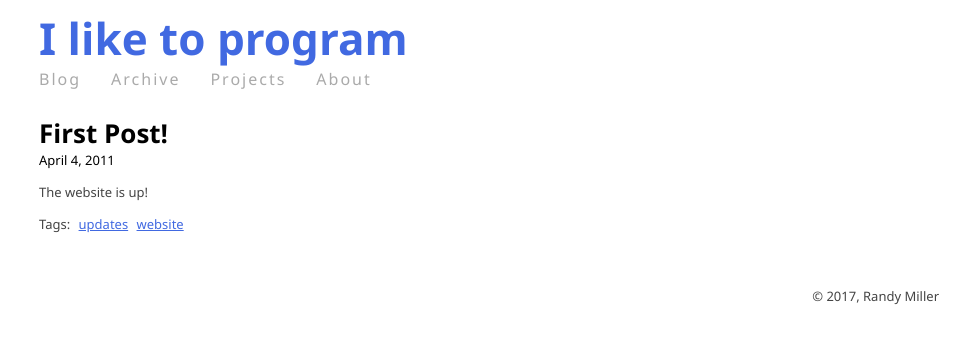
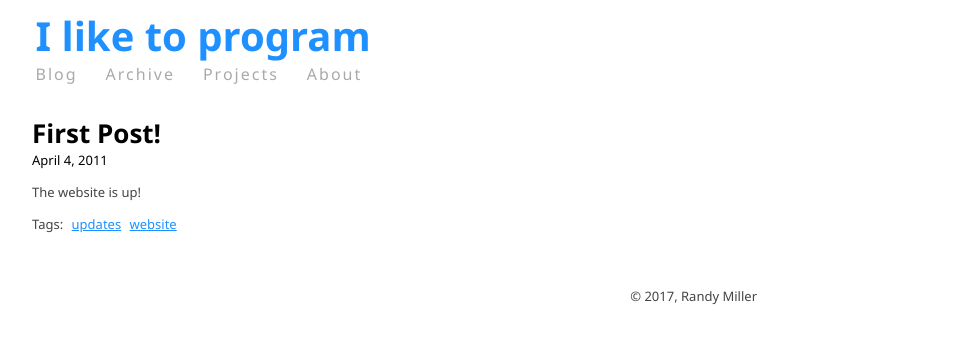
Before and after one commit to iliketoprogram14/ILikeToProgram, a Jekyll site: the page built from _posts/2011-04-04-first-post.md, in a window 1280 px wide. Shown: the top 344 px of the page, without its empty margins (151-1121 px from the left). Built offline with Jekyll 4.4.1, drawn with Linux system fonts in a browser that asks for light colours.

Commit message:
Messing with margins and padding.  Still a lot to do, especially for mobile.

```diff
--- a/_config.yml
+++ b/_config.yml
@@ -1,6 +1,7 @@
 # _config.yml
 excerpt_separator: <!--more-->
 paginate: 5
+exclude: ["*.sh", "README.md"]
 gems:
   - jekyll-paginate
   - jekyll-sitemap
--- a/assets/css/style.scss
+++ b/assets/css/style.scss
@@ -13,7 +13,7 @@ $large_font_size: 15px;
 
 $darkgray: #444;
 $lightgray: #aaa;
-$accent: royalblue; /* turquoise teal springgreen steelblue seagreen royalblue purple midnightblue maroon lightseagreen dodgerblue;*/
+$accent: dodgerblue;
 
 $link: $darkgray;
 $link_hover: $lightgray;
@@ -28,6 +28,7 @@ body {
     font-family: "Segoe UI", sans-serif;
     font-size: $normal_font_size;
     color: black;
+    margin-right: 15px;
 }
 
 a { color: $link; }
@@ -42,13 +43,12 @@ h1 { font-size: 26px; }
     h1#title {
         float: left;
         margin: auto;
-        font-size: 44px;
+        font-size: 40px;
         a {
             text-decoration: none;
             color: $accent;
         }
     }
-
     ul {
         clear: both;
         list-style: none;
@@ -56,7 +56,7 @@ h1 { font-size: 26px; }
         li {
             float: left;
             position: relative;
-            margin: 0 0 0 30px;
+            margin: 0 0 0 28px;
             letter-spacing: 2px;
             font-size: 16px;
             a {
@@ -74,8 +74,8 @@ h1 { font-size: 26px; }
 #content {
     width: $width;
     max-width: $max-width;
-    margin: 0 auto 0 auto;
-    padding: 0 22px 0 22px;
+    margin: auto;
+    padding: 0 22px 0 15px;
     font-size: $large_font_size;
     ol { padding-left: 15px; color: $darkgray; }
     ul { @extend ol; list-style: none;  }
@@ -145,5 +145,5 @@ h1 { font-size: 26px; }
 #footer {
     width: $width; max-width: $max-width; clear: both; color: $darkgray;
     text-align: right; position: relative; overflow: hidden;
-    margin: 0 auto; padding-bottom: 28px;
+    margin: 0; padding-bottom: 28px;
 }
```
Also changed, not shown: 1 other file.
